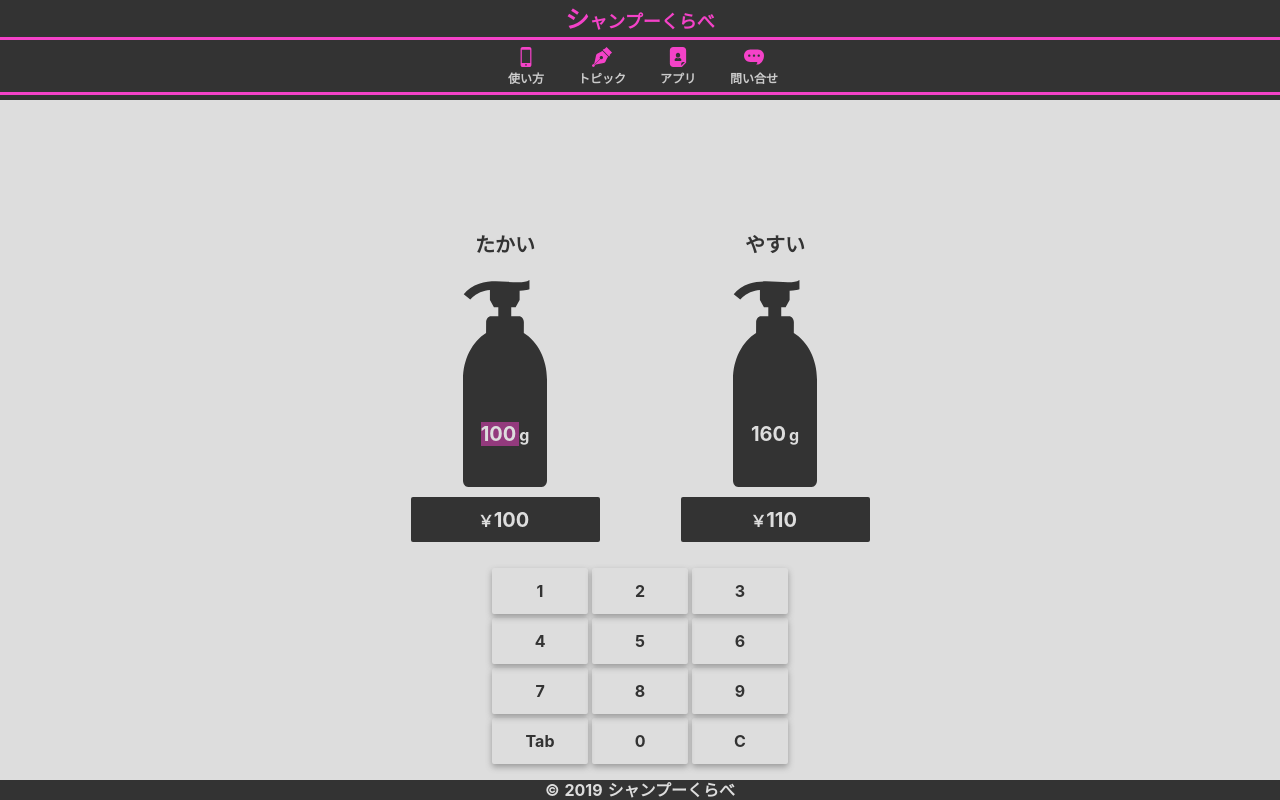
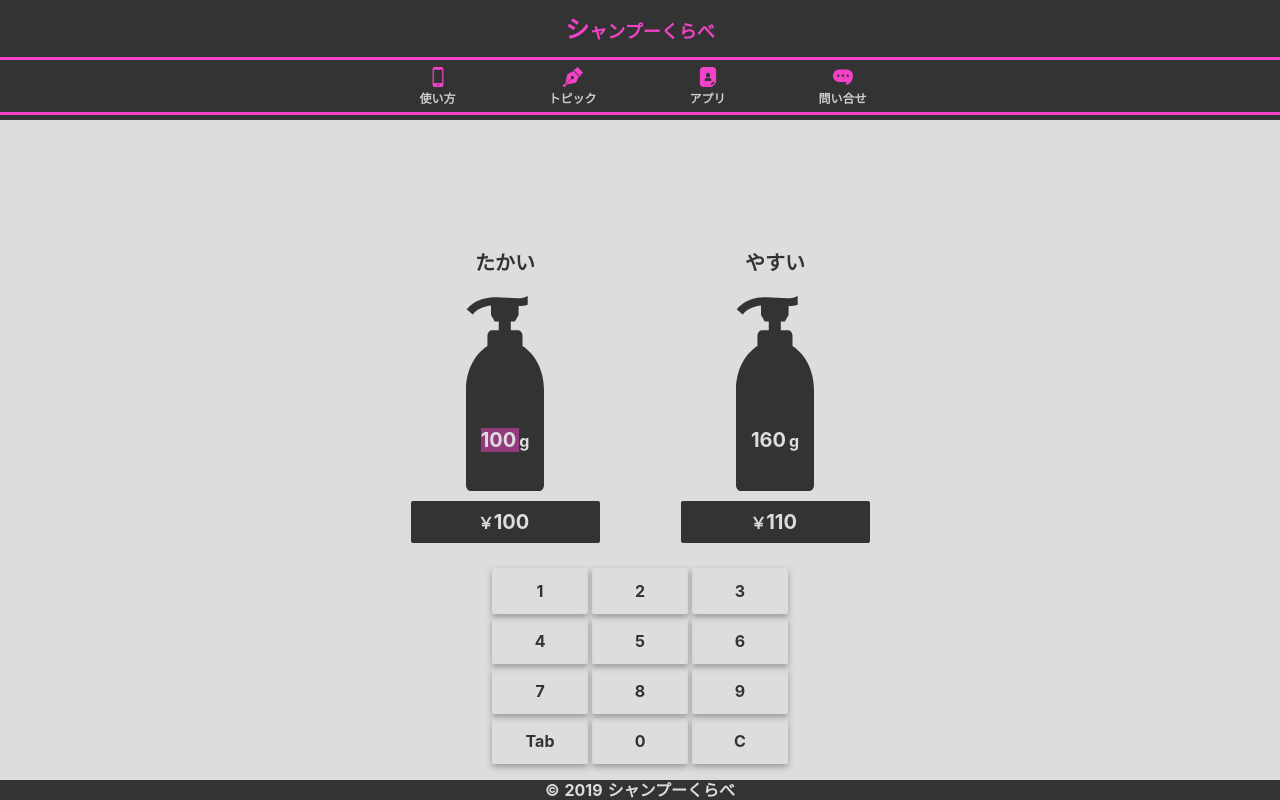
Before and after one commit to SiryCity/cheaper-1, a Nuxt app: page / in a window 1280 px wide. Built offline with nearby package versions, Linux system fonts and the light colour scheme.

Commit message:
一応全て完成

```diff
--- a/assets/md/privacy.md
+++ b/assets/md/privacy.md
@@ -15,3 +15,7 @@ Cookieを使用しています。
 、または
 [こちら](https://policies.google.com/technologies/partner-sites?hl=ja)
 をご覧ください。
+
+### 開発者の紹介
+
+[MIZUTANI Ryuto | 名古屋発Webエンジニア](https://rm-js.com)
--- a/components/HeaderBar.vue
+++ b/components/HeaderBar.vue
@@ -24,14 +24,14 @@
 
 #header
   width 100%
-  height 100px
+  height 120px
   color #ddd
   background-color #333
 
   .header__h1
     width 100%
-    height 40px
-    line-height 40px
+    height 60px
+    line-height 60px
     border-bottom 3px #f442c8 solid
     box-sizing border-box
     a
@@ -55,7 +55,7 @@
     justify-content center
     .header__nav
       width 25%
-      max-width 72px
+      max-width calc(540px / 4 - 4px)
       height 46px
 
       margin 2px
--- a/pages/contact.vue
+++ b/pages/contact.vue
@@ -27,7 +27,7 @@ export default {
 <style lang="stylus" scoped>
 .contact
   width 100%
-  height calc(var(--static100vh) - 120px)
+  height calc(var(--static100vh) - 140px)
   display flex
   justify-content center
   align-items center
@@ -36,7 +36,7 @@ export default {
     position absolute
     left 0
     right 0
-    top calc((var(--static100vh) - 120px) / 2)
+    top calc((var(--static100vh) - 140px) / 2)
     font-size 22px
     font-weight bold
   iframe
--- a/pages/index.vue
+++ b/pages/index.vue
@@ -27,7 +27,7 @@ export default {
 #main
   width 95%
   max-width 540px
-  height calc(var(--static100vh) - 120px)
+  height calc(var(--static100vh) - 140px)
   display flex
   flex-direction column
   justify-content space-evenly
```
